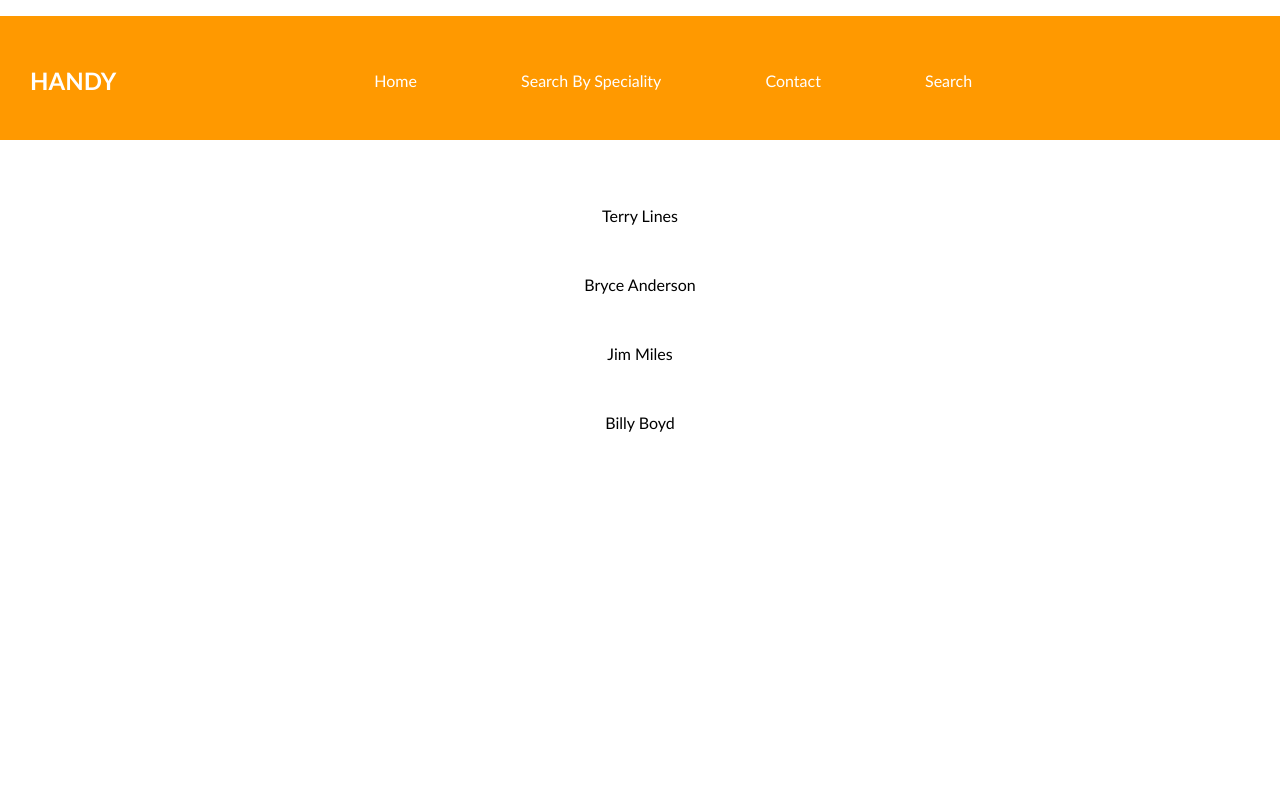
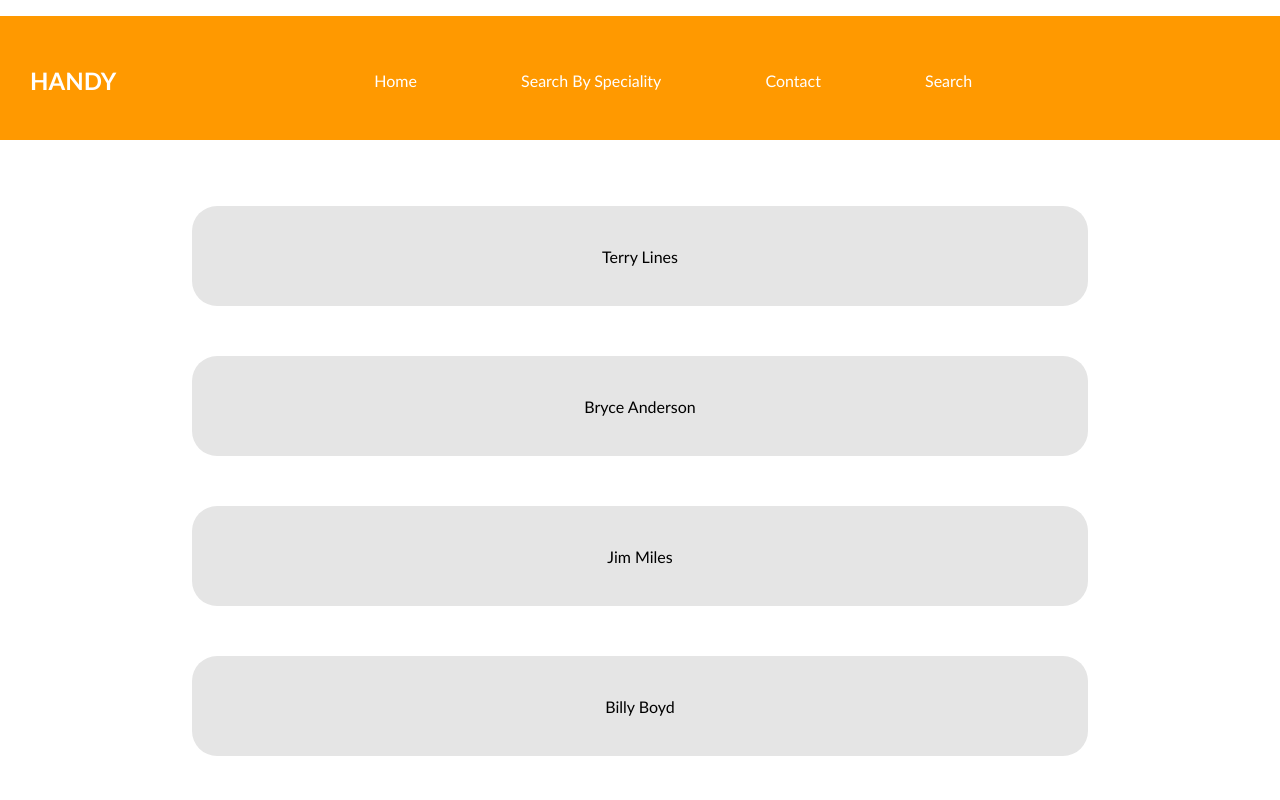
Before and after one commit to JackEshkenazi/Handy-Website, a Django app: page /Home in a window 1280 px wide. Run offline with Django 3.2, Linux system fonts and the light colour scheme; data comes from the database, SQL or seed files in the repository.

Commit message:
continued html and css work on main page

```diff
--- a/static/contact.css
+++ b/static/contact.css
@@ -1,3 +1,7 @@
+body {
+    text-align:center;
+}
+
 h1{
     text-align: center;
 }
--- a/static/home.css
+++ b/static/home.css
@@ -1,13 +1,19 @@
 .card {
 	text-align: center;
-	padding-top: 50px;
-}
+    padding-top: 50px;
+    list-style: none;
+    align-items: center;
 
-.cards > .card{
-    list-style: none;
 }
 
 .card > a{
     text-decoration: none;
     color: black;
+    display: inline-flex;
+    align-items: center;
+    justify-content: center;
+    background-color: #e5e5e5;
+    height: 100px;
+    width:70%;
+    border-radius: 25px;
 }
```
